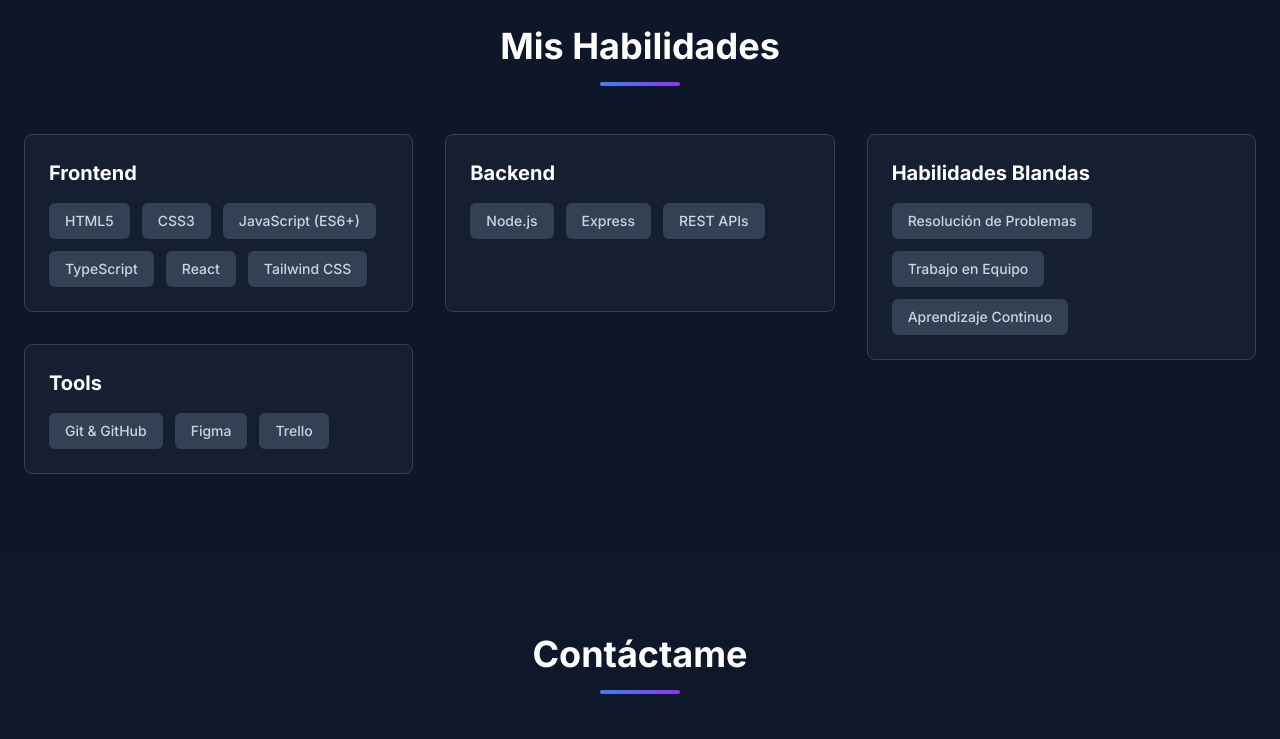
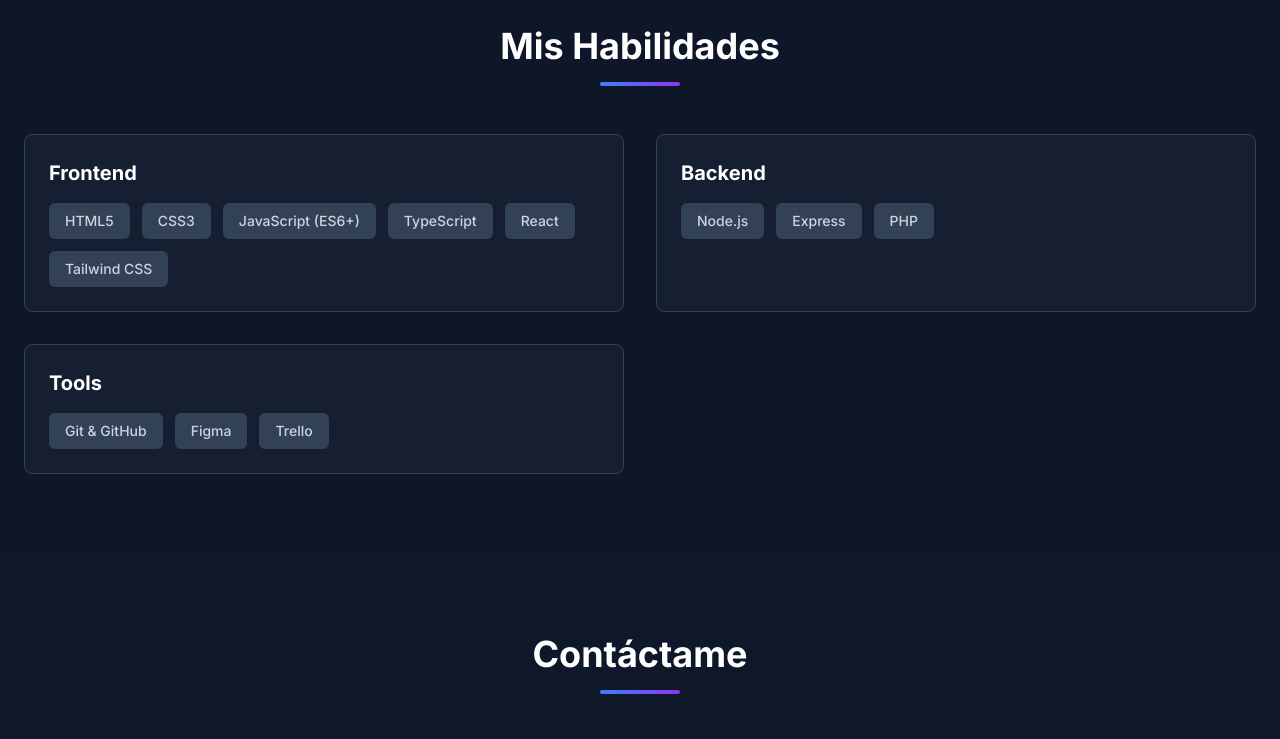
Before and after one commit to CoGrandis/Portafolio, a plain HTML site: page index.html in a window 1280 px wide. Shown: the part 1520-2259 px from the top of the page. Drawn offline with nearby package versions, Linux system fonts and the light colour scheme; a script that the page names is missing.

Commit message:
correcciones en el estilo y estructura de la pàgina

```diff
--- a/index.html
+++ b/index.html
@@ -16,7 +16,7 @@
   </head>
   <body class="bg-slate-900 text-white">
     <!-- Header -->
-    <header id="header" class="fixed top-0 left-0 right-0 z-50 transition-all duration-300 bg-transparent">
+    <header id="header" class="fixed top-0 left-0 right-0 z-50 transition-all duration-300 bg-slate-900">
       <div class="container mx-auto px-6 py-4 flex justify-between items-center">
         <a href="#home" class="text-xl font-bold bg-clip-text text-transparent bg-gradient-to-r from-blue-400 to-purple-500">
           CG
@@ -56,7 +56,6 @@
 
         <div class="container mx-auto px-6 text-center z-10">
           <div class="flex flex-col items-center">
-              <img src="" alt="" class="w-40 h-40 rounded-full border-4 border-purple-500/50 shadow-lg mb-6 bg-purple-500">
               <h1 class="text-4xl md:text-6xl font-bold mb-4 leading-tight">
                 Hola, soy Constanza Grandis
               </h1>
@@ -140,7 +139,7 @@
             Mis Habilidades
             <span class="block w-20 h-1 bg-gradient-to-r from-blue-500 to-purple-600 mx-auto mt-4 rounded"></span>
           </h2>
-          <div class="grid grid-cols-1 lg:grid-cols-3 gap-8">
+          <div class="grid grid-cols-1 lg:grid-cols-2 gap-8">
             <div class="lg:col-span-2 grid grid-cols-1 md:grid-cols-2 gap-8">
                 <div class="bg-slate-800/50 p-6 rounded-lg border border-slate-700">
                     <h3 class="text-xl font-bold text-white mb-4">Frontend</h3>
@@ -158,7 +157,7 @@
                     <div class="flex flex-wrap gap-3">
                         <div class="bg-slate-700 px-4 py-2 rounded-md text-slate-300 font-medium text-sm hover:bg-purple-600/50 hover:text-white transition-all duration-300 cursor-default">Node.js</div>
                         <div class="bg-slate-700 px-4 py-2 rounded-md text-slate-300 font-medium text-sm hover:bg-purple-600/50 hover:text-white transition-all duration-300 cursor-default">Express</div>
-                        <div class="bg-slate-700 px-4 py-2 rounded-md text-slate-300 font-medium text-sm hover:bg-purple-600/50 hover:text-white transition-all duration-300 cursor-default">REST APIs</div>
+                        <div class="bg-slate-700 px-4 py-2 rounded-md text-slate-300 font-medium text-sm hover:bg-purple-600/50 hover:text-white transition-all duration-300 cursor-default">PHP</div>
                     </div>
                 </div>
                 <div class="bg-slate-800/50 p-6 rounded-lg border border-slate-700">
@@ -167,16 +166,6 @@
                         <div class="bg-slate-700 px-4 py-2 rounded-md text-slate-300 font-medium text-sm hover:bg-purple-600/50 hover:text-white transition-all duration-300 cursor-default">Git & GitHub</div>
                         <div class="bg-slate-700 px-4 py-2 rounded-md text-slate-300 font-medium text-sm hover:bg-purple-600/50 hover:text-white transition-all duration-300 cursor-default">Figma</div>
                         <div class="bg-slate-700 px-4 py-2 rounded-md text-slate-300 font-medium text-sm hover:bg-purple-600/50 hover:text-white transition-all duration-300 cursor-default">Trello</div>
-                    </div>
-                </div>
-            </div>
-            <div>
-                <div class="bg-slate-800/50 p-6 rounded-lg border border-slate-700">
-                    <h3 class="text-xl font-bold text-white mb-4">Habilidades Blandas</h3>
-                    <div class="flex flex-wrap gap-3">
-                        <div class="bg-slate-700 px-4 py-2 rounded-md text-slate-300 font-medium text-sm hover:bg-purple-600/50 hover:text-white transition-all duration-300 cursor-default">Resolución de Problemas</div>
-                        <div class="bg-slate-700 px-4 py-2 rounded-md text-slate-300 font-medium text-sm hover:bg-purple-600/50 hover:text-white transition-all duration-300 cursor-default">Trabajo en Equipo</div>
-                        <div class="bg-slate-700 px-4 py-2 rounded-md text-slate-300 font-medium text-sm hover:bg-purple-600/50 hover:text-white transition-all duration-300 cursor-default">Aprendizaje Continuo</div>
                     </div>
                 </div>
             </div>
```
